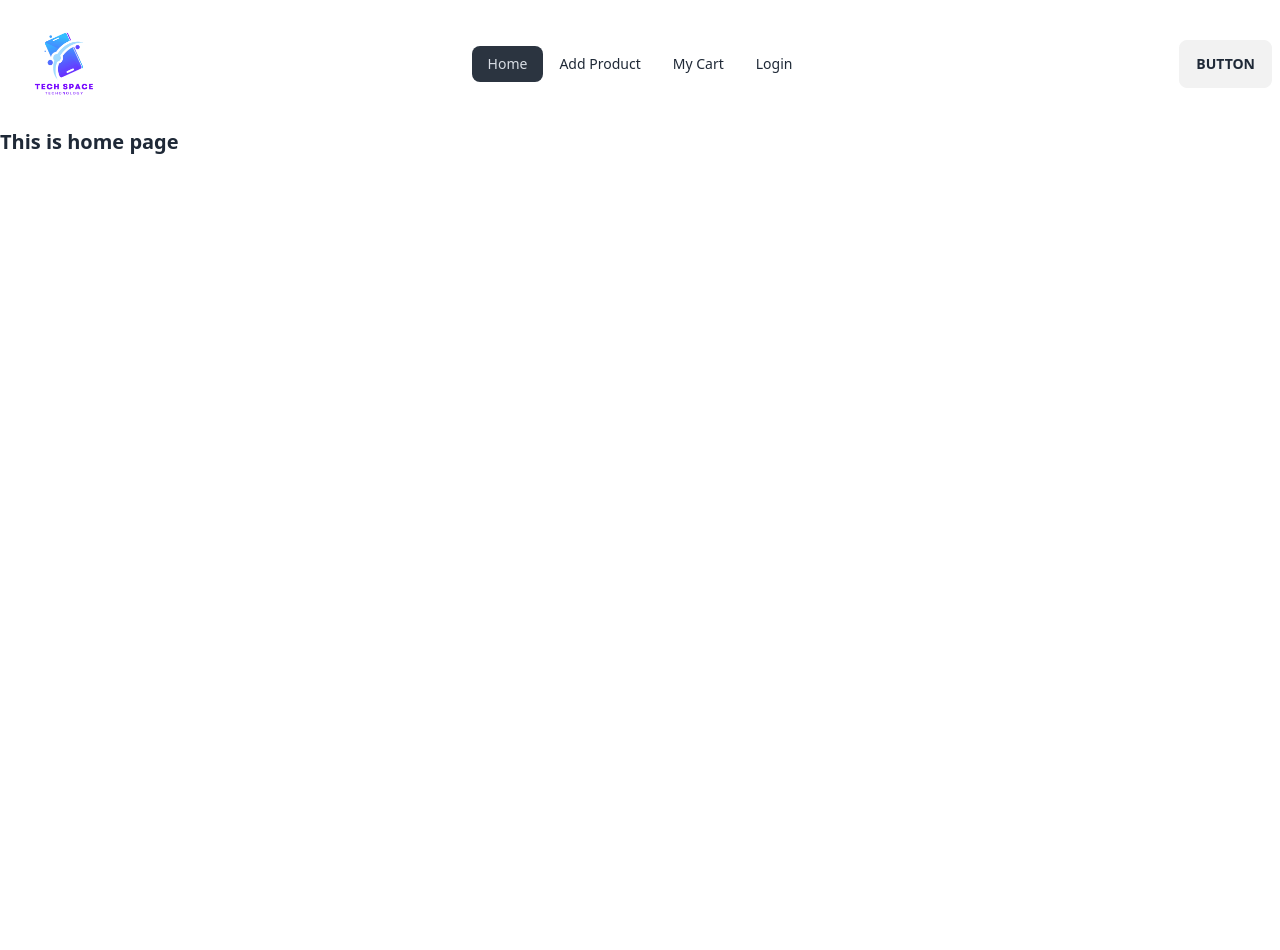
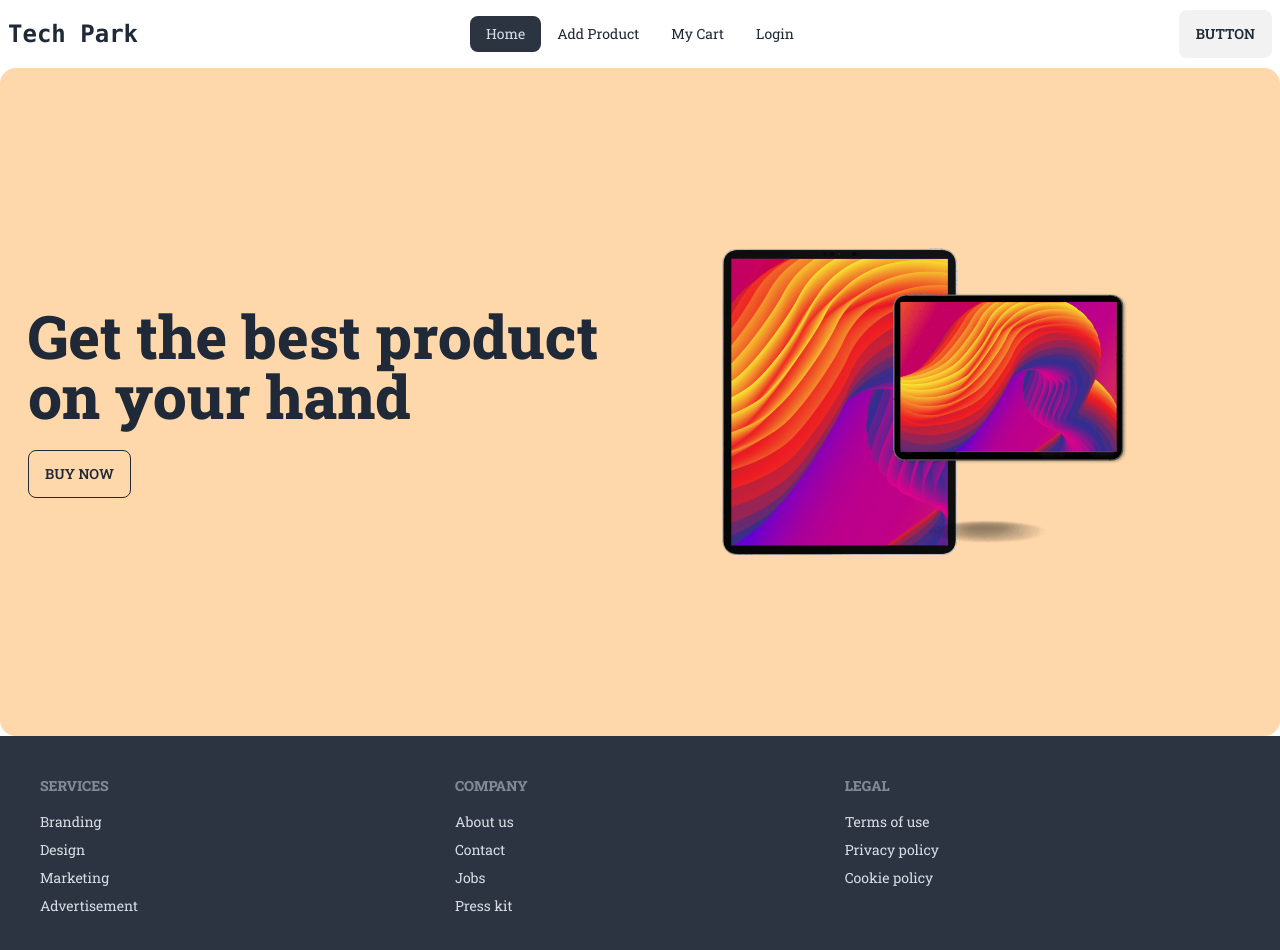
Before and after one commit to rafi00000/tech-park-client, a React (Vite) app: page / in a window 1280 px wide. Shown: the top 950 px of the page. Before the commit the page ends 800 px from the top, so only its background shows below. Built offline with nearby package versions, Linux system fonts and the light colour scheme.

Commit message:
finished creating the brand json, banner, footer

```diff
--- /dev/null
+++ b/public/brand.json
@@ -0,0 +1,37 @@
+[
+  {
+    "id": 1,
+    "name": "Samsung",
+    "image": "samsung_logo.jpg"
+  },
+  {
+    "id": 2,
+    "name": "Apple",
+    "image": "apple_logo.jpg"
+  },
+  {
+    "id": 3,
+    "name": "Xiaomi",
+    "image": "xiaomi_logo.jpg"
+  },
+  {
+    "id": 4,
+    "name": "Realme",
+    "image": "realme_logo.jpg"
+  },
+  {
+    "id": 5,
+    "name": "Intel",
+    "image": "intel_logo.jpg"
+  },
+  {
+    "id": 6,
+    "name": "AMD",
+    "image": "amd_logo.jpg"
+  },
+  {
+    "id": 7,
+    "name": "Google",
+    "image": "google_img.jpg"
+  }
+]
--- /dev/null
+++ b/src/Components/Footer.jsx
@@ -0,0 +1,29 @@
+
+const Footer = () => {
+    return (
+        <footer className="footer p-10 bg-neutral text-neutral-content">
+  <nav>
+    <header className="footer-title">Services</header>
+    <a className="link link-hover">Branding</a>
+    <a className="link link-hover">Design</a>
+    <a className="link link-hover">Marketing</a>
+    <a className="link link-hover">Advertisement</a>
+  </nav>
+  <nav>
+    <header className="footer-title">Company</header>
+    <a className="link link-hover">About us</a>
+    <a className="link link-hover">Contact</a>
+    <a className="link link-hover">Jobs</a>
+    <a className="link link-hover">Press kit</a>
+  </nav>
+  <nav>
+    <header className="footer-title">Legal</header>
+    <a className="link link-hover">Terms of use</a>
+    <a className="link link-hover">Privacy policy</a>
+    <a className="link link-hover">Cookie policy</a>
+  </nav>
+</footer>
+    );
+};
+
+export default Footer;
--- a/src/Components/Navbar.jsx
+++ b/src/Components/Navbar.jsx
@@ -21,7 +21,8 @@ const Navbar = () => {
         {navLinks}
       </ul>
     </div>
-    <img src="/techshop.png" alt="" className="w-28 hidden md:flex"/>
+    {/* <img src="/techshop.png" alt="" className="w-28 hidden md:flex"/> */}
+    <p className="font-bold text-2xl font-mono">Tech Park</p>
   </div>
   <div className="navbar-center hidden lg:flex">
     <ul className="menu menu-horizontal px-1">
--- a/src/Page/Home/HomePage.jsx
+++ b/src/Page/Home/HomePage.jsx
@@ -1,9 +1,36 @@
+import { useEffect, useState } from "react";
 
 const HomePage = () => {
 
+    const [brands, setBrands] = useState([]);
+
+    useEffect(()=>{
+        fetch('/brand.json')
+        .then(res => res.json())
+        .then(data =>{
+            console.log(data);
+            setBrands(data)
+        })
+    }, [])
+
+    console.log(brands);
     return (
         <div>
-            <h1 className="text-xl font-bold">This is home page</h1>
+            {/* banner section */}
+            <section className="bg-orange-200 flex flex-col-reverse md:flex-row justify-center items-center p-7 rounded-2xl">
+                <div className="space-y-6">
+                    <p className="text-6xl font-bold">Get the best product <br />on your hand</p>
+                    <button className="btn btn-outline">Buy now</button>
+                </div>
+                <div className="md:w-1/2 mx-auto">
+                    <img src="/banner.png" alt="" className=" w-full"/>
+                </div>
+            </section>
+
+            {/* brand name section */}
+            <section>
+
+            </section>
         </div>
     );
 };
--- a/src/Page/Root/RootPage.jsx
+++ b/src/Page/Root/RootPage.jsx
@@ -1,12 +1,14 @@
 import { Outlet } from "react-router-dom";
 import Navbar from './../../Components/Navbar';
+import Footer from './../../Components/Footer';
 
 const RootPage = () => {
 
     return (
-        <div>
+        <div className="container mx-auto">
             <Navbar></Navbar>
             <Outlet></Outlet>
+            <Footer></Footer>
         </div>
     );
 };
--- a/src/index.css
+++ b/src/index.css
@@ -1,3 +1,9 @@
+@import url('https://fonts.googleapis.com/css2?family=Roboto+Slab:wght@400;500;600;800&display=swap');
 @tailwind base;
 @tailwind components;
 @tailwind utilities;
+
+
+*{
+    font-family: 'Roboto Slab', serif;
+}
```
Also changed, not shown: public/banner.png (added), public/techshop.png (deleted).
